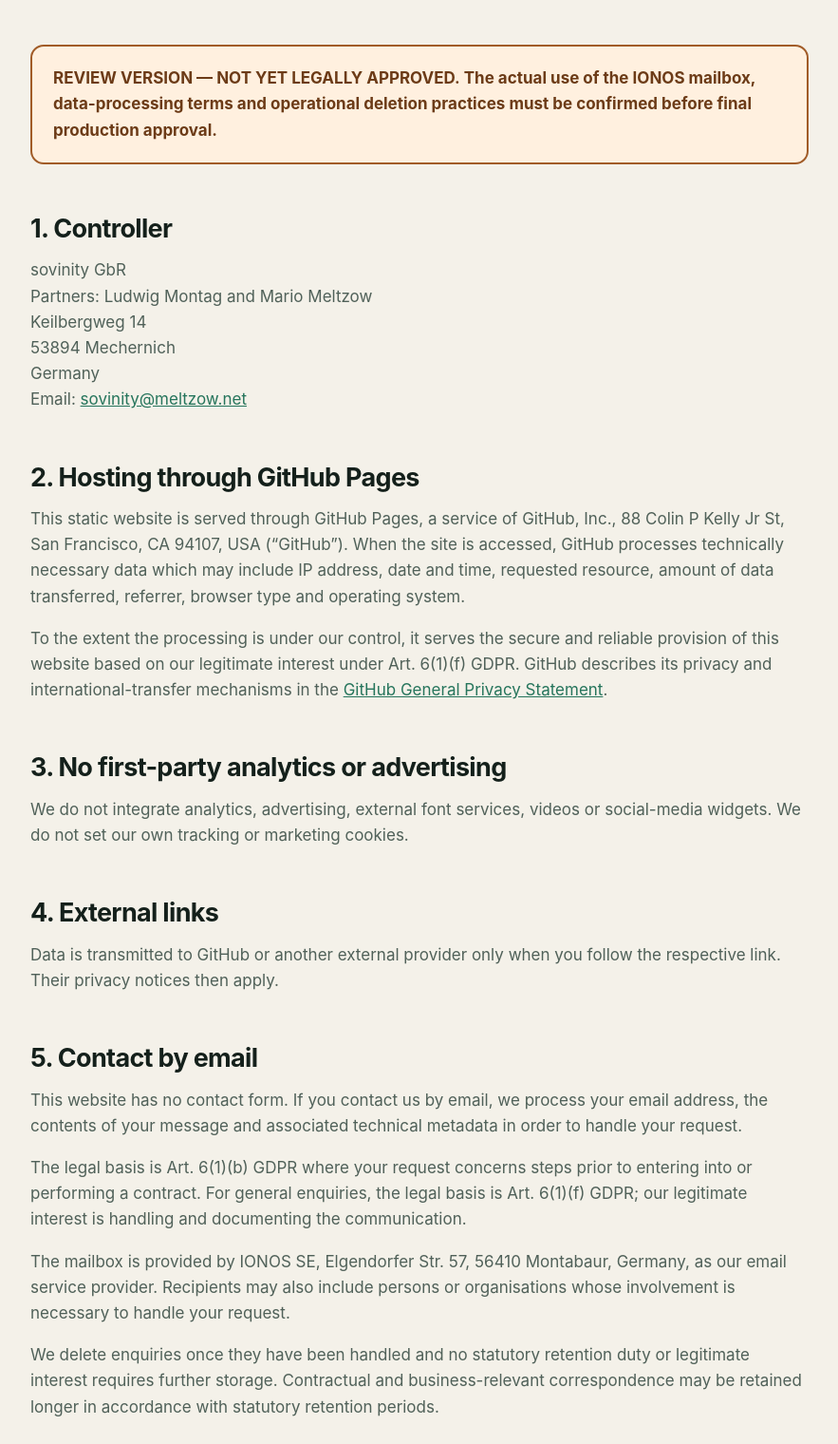
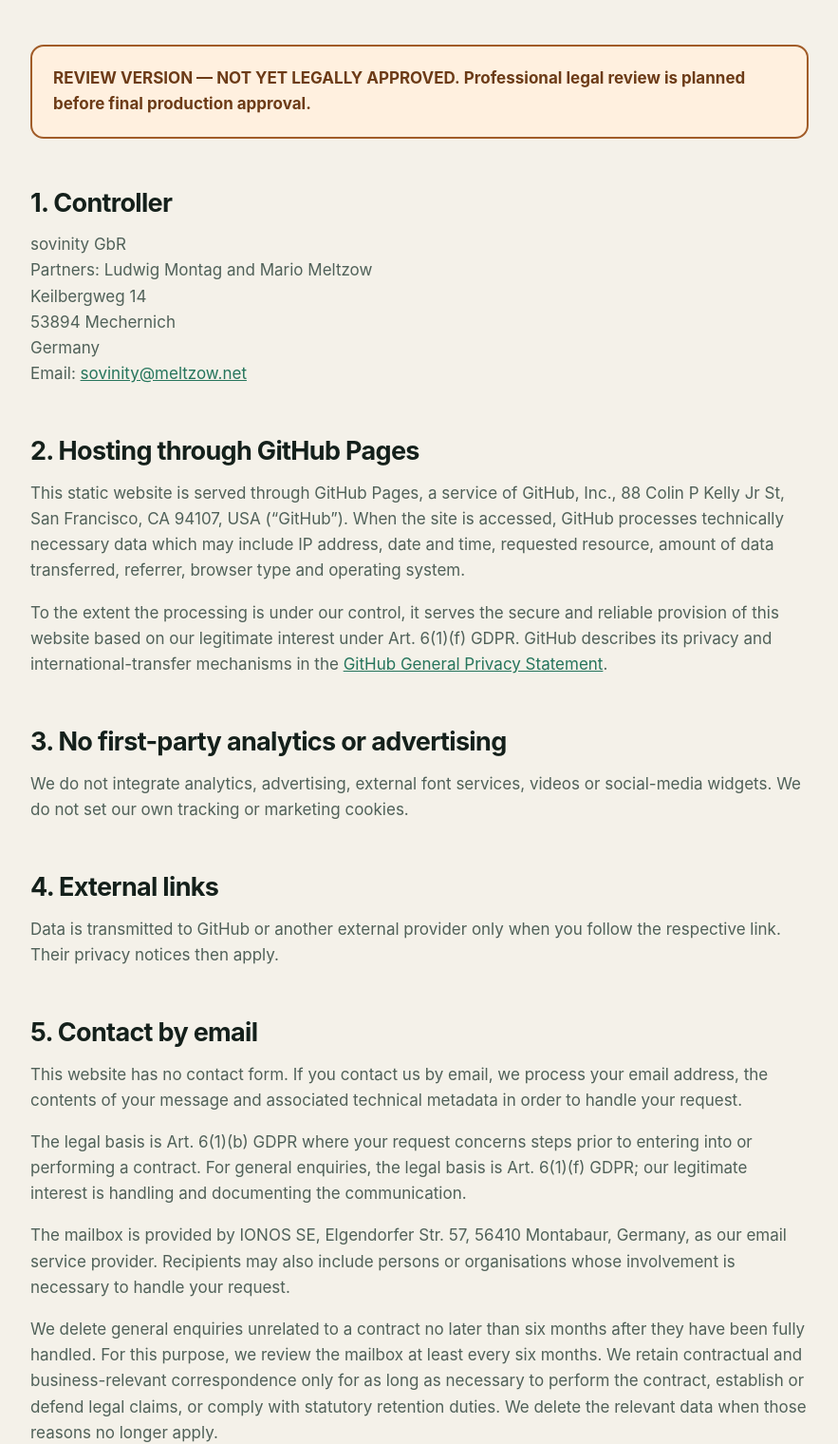
Before and after one commit to sovinityAI/website, a plain HTML site: page en/privacy/index.html in a window 1280 px wide. Shown: the part 325-1845 px from the top of the page at 95% size, without its empty margins (198-1081 px from the left). Drawn offline with Linux system fonts and the light colour scheme.

Commit message:
Define email deletion practice

```diff
--- a/en/privacy/index.html
+++ b/en/privacy/index.html
@@ -5,12 +5,12 @@
   <a class="skip-link" href="#main">Skip to content</a>
   <header class="site-header"><nav class="nav container"><a class="wordmark" href="../"><span class="wordmark-mark">S</span><span>sovinity</span></a><div class="nav-links"><a href="../">Home</a><a href="../imprint/">Imprint</a><a class="lang-link" href="../../datenschutz/" lang="de">DE</a></div></nav></header>
   <main id="main"><header class="legal-hero narrow"><p class="eyebrow">Privacy notice</p><h1>Privacy</h1></header><article class="legal-content narrow">
-    <div class="draft-notice"><strong>REVIEW VERSION — NOT YET LEGALLY APPROVED.</strong> The actual use of the IONOS mailbox, data-processing terms and operational deletion practices must be confirmed before final production approval.</div>
+    <div class="draft-notice"><strong>REVIEW VERSION — NOT YET LEGALLY APPROVED.</strong> Professional legal review is planned before final production approval.</div>
     <h2>1. Controller</h2><p>sovinity GbR<br>Partners: Ludwig Montag and Mario Meltzow<br>Keilbergweg 14<br>53894 Mechernich<br>Germany<br>Email: <a href="mailto:sovinity@meltzow.net">sovinity@meltzow.net</a></p>
     <h2>2. Hosting through GitHub Pages</h2><p>This static website is served through GitHub Pages, a service of GitHub, Inc., 88 Colin P Kelly Jr St, San Francisco, CA 94107, USA (“GitHub”). When the site is accessed, GitHub processes technically necessary data which may include IP address, date and time, requested resource, amount of data transferred, referrer, browser type and operating system.</p><p>To the extent the processing is under our control, it serves the secure and reliable provision of this website based on our legitimate interest under Art. 6(1)(f) GDPR. GitHub describes its privacy and international-transfer mechanisms in the <a href="https://docs.github.com/en/site-policy/privacy-policies/github-general-privacy-statement">GitHub General Privacy Statement</a>.</p>
     <h2>3. No first-party analytics or advertising</h2><p>We do not integrate analytics, advertising, external font services, videos or social-media widgets. We do not set our own tracking or marketing cookies.</p>
     <h2>4. External links</h2><p>Data is transmitted to GitHub or another external provider only when you follow the respective link. Their privacy notices then apply.</p>
-    <h2>5. Contact by email</h2><p>This website has no contact form. If you contact us by email, we process your email address, the contents of your message and associated technical metadata in order to handle your request.</p><p>The legal basis is Art. 6(1)(b) GDPR where your request concerns steps prior to entering into or performing a contract. For general enquiries, the legal basis is Art. 6(1)(f) GDPR; our legitimate interest is handling and documenting the communication.</p><p>The mailbox is provided by IONOS SE, Elgendorfer Str. 57, 56410 Montabaur, Germany, as our email service provider. Recipients may also include persons or organisations whose involvement is necessary to handle your request.</p><p>We delete enquiries once they have been handled and no statutory retention duty or legitimate interest requires further storage. Contractual and business-relevant correspondence may be retained longer in accordance with statutory retention periods.</p>
+    <h2>5. Contact by email</h2><p>This website has no contact form. If you contact us by email, we process your email address, the contents of your message and associated technical metadata in order to handle your request.</p><p>The legal basis is Art. 6(1)(b) GDPR where your request concerns steps prior to entering into or performing a contract. For general enquiries, the legal basis is Art. 6(1)(f) GDPR; our legitimate interest is handling and documenting the communication.</p><p>The mailbox is provided by IONOS SE, Elgendorfer Str. 57, 56410 Montabaur, Germany, as our email service provider. Recipients may also include persons or organisations whose involvement is necessary to handle your request.</p><p>We delete general enquiries unrelated to a contract no later than six months after they have been fully handled. For this purpose, we review the mailbox at least every six months. We retain contractual and business-relevant correspondence only for as long as necessary to perform the contract, establish or defend legal claims, or comply with statutory retention duties. We delete the relevant data when those reasons no longer apply.</p>
     <h2>6. Your rights</h2><p>Subject to the legal requirements, you have rights including access, rectification, erasure, restriction, portability and objection. You may also complain to a data-protection supervisory authority.</p>
     <h2>7. Version</h2><p>Review version dated 24 September 2026. This notice must be updated if hosting, contact methods, forms, analytics or embedded services change.</p>
     <h2>Notice</h2><p>This is a review version for the planned low-tracking GitHub Pages site, not legal advice. The German version is intended to contain the legally operative information for the German launch.</p>
```
Also changed, not shown: datenschutz/index.html (+2 -2 lines).
